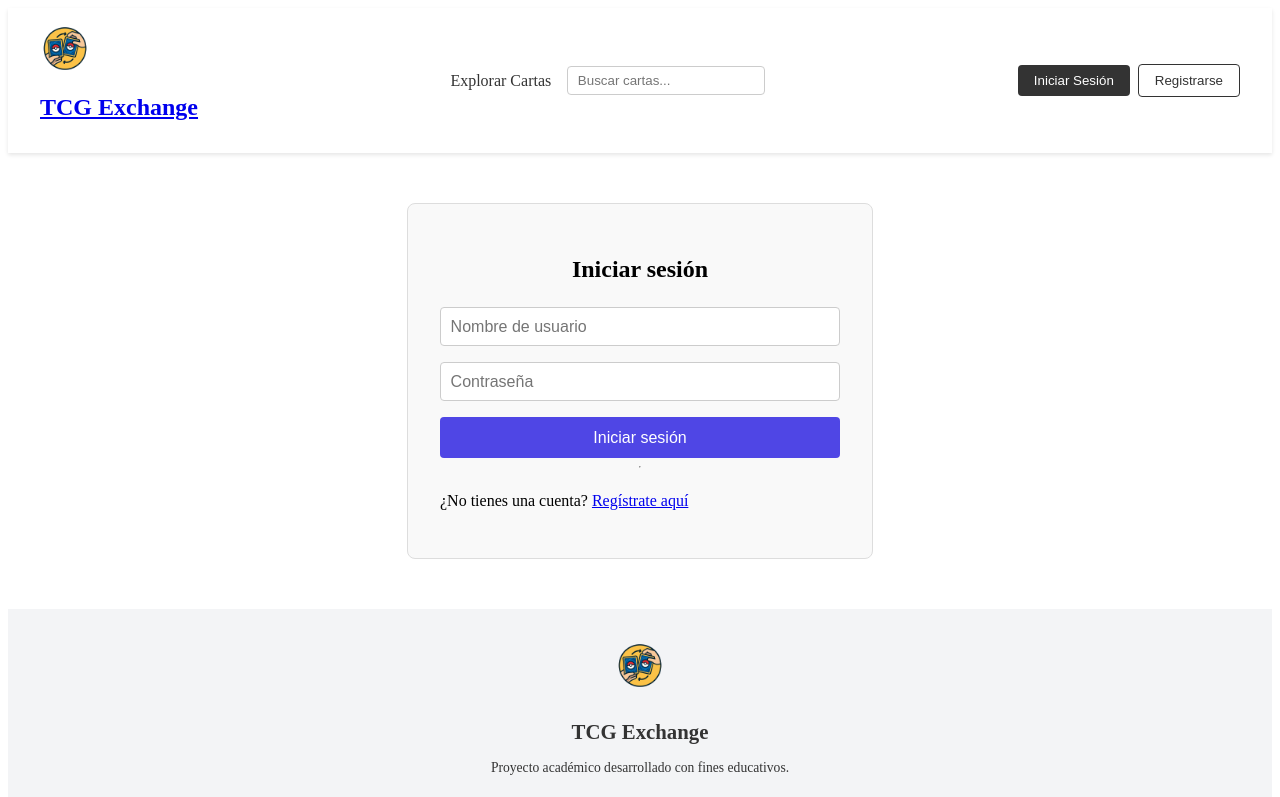
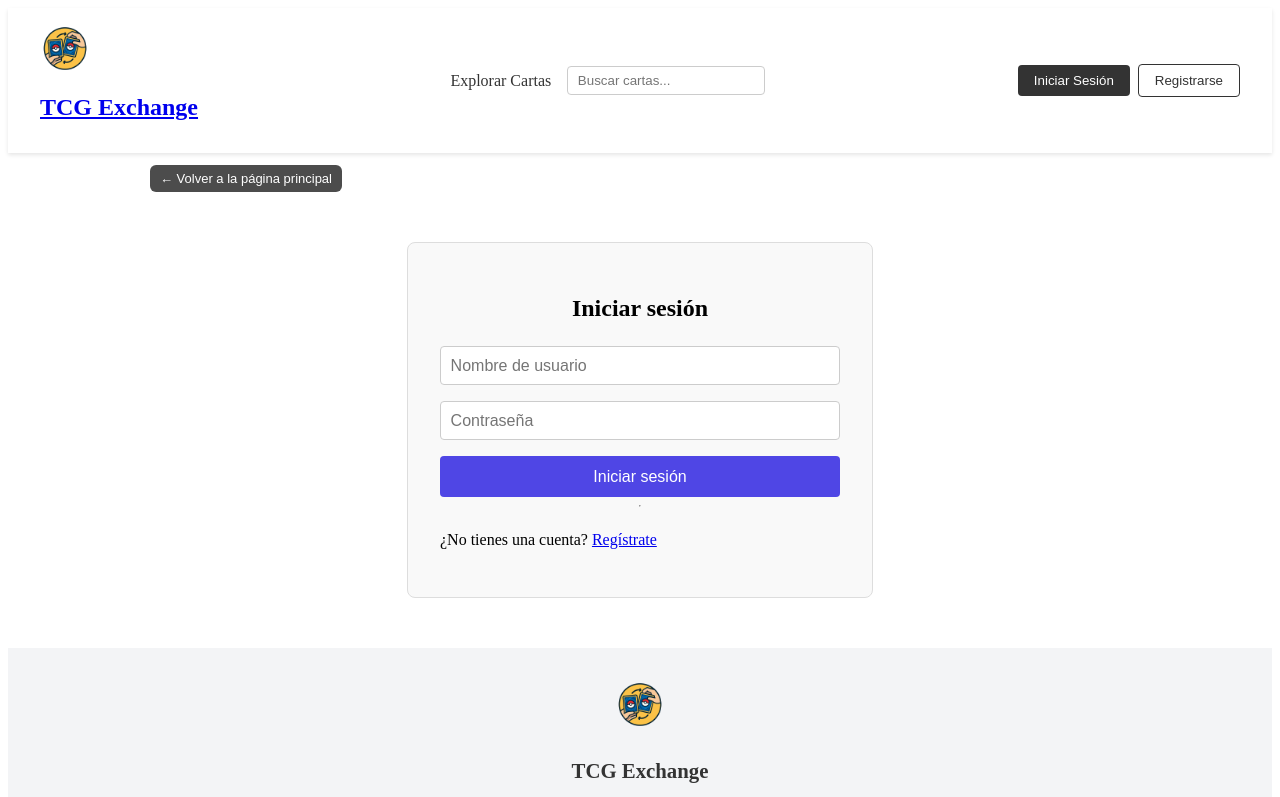
Before and after one commit to legolegolegolego/TCG_Exchange_Frontend, a React (Vite) app: page /login in a window 1280 px wide. Shown: the top 797 px of the page. Built offline with nearby package versions, Linux system fonts and the light colour scheme; no server answers.

Commit message:
backtab y algun retoque

```diff
--- a/src/App.jsx
+++ b/src/App.jsx
@@ -1,4 +1,4 @@
-import { BrowserRouter, Routes, Route } from "react-router-dom";
+import { BrowserRouter, Routes, Route, useLocation } from "react-router-dom";
 import Login from "./pages/Login/Login.jsx";
 import Register from "./pages/Register/Register.jsx";
 import Explorar from "./pages/Explorar/Explorar.jsx";
@@ -9,11 +9,23 @@ import Footer from "./components/Footer/Footer.jsx";
 import CardDetail from "./pages/CardDetail/CardDetail.jsx";
 import NotFound from "./pages/NotFound/NotFound.jsx";
 import UsuarioCartas from "./pages/UsuarioCartas/UsuarioCartas.jsx";
+import BackTab from "./components/BackTab/BackTab.jsx";
 
 function App() {
   return (
     <BrowserRouter>
+      <AppContent />
+    </BrowserRouter>
+  );
+}
+
+const AppContent = () => {
+  const location = useLocation();
+
+  return (
+    <>
       <Header />
+      {location.pathname !== "/" && <BackTab />}
 
       <Routes>
         <Route path="/login" element={<Login />} />
@@ -43,8 +55,8 @@ function App() {
         <Route path="/no-disponible" element={<NotFound />} />
       </Routes>
       <Footer />
-    </BrowserRouter>
+    </>
   );
-}
+};
 
 export default App;
--- /dev/null
+++ b/src/components/BackTab/BackTab.jsx
@@ -0,0 +1,30 @@
+import { useNavigate, useLocation } from "react-router-dom";
+import styles from "./BackTab.module.css";
+
+const BackTab = () => {
+  const navigate = useNavigate();
+  const location = useLocation();
+
+  const handleClick = (e) => {
+    e.preventDefault();
+    if (location.state && location.state.from) {
+      navigate(location.state.from);
+    } else {
+      navigate("/");
+    }
+  };
+
+  const label = location.state && location.state.fromLabel
+    ? `← Volver a ${location.state.fromLabel}`
+    : "← Volver a la página principal";
+
+  return (
+    <div className={styles.wrapper}>
+      <button className={styles.tab} onClick={handleClick} aria-label="Volver">
+        {label}
+      </button>
+    </div>
+  );
+};
+
+export default BackTab;
--- /dev/null
+++ b/src/components/BackTab/BackTab.module.css
@@ -0,0 +1,20 @@
+.wrapper {
+  max-width: 980px;
+  margin: 12px auto 0;
+  padding: 0 16px;
+}
+
+.tab {
+  display: inline-block;
+  background: rgba(0,0,0,0.7);
+  color: #fff;
+  border: none;
+  padding: 6px 10px;
+  border-radius: 6px;
+  font-size: 13px;
+  cursor: pointer;
+}
+
+.tab:hover {
+  background: rgba(0,0,0,0.85);
+}
--- a/src/pages/CardDetail/CardDetail.jsx
+++ b/src/pages/CardDetail/CardDetail.jsx
@@ -1,5 +1,5 @@
 import { useEffect, useState } from "react";
-import { useParams, Link } from "react-router-dom";
+import { useParams, Link, useLocation } from "react-router-dom";
 import styles from "./CardDetail.module.css";
 import { getCartaModeloById, getUsuariosConCartaModelo } from "../../services/cartasModelo";
 
@@ -32,6 +32,7 @@ const CardDetail = () => {
   if (!carta) return <div className={styles.container}>Carta no encontrada</div>;
 
   const { nombre, numero, rareza, tipoPokemon, tipoCarta, evolucion, imagenUrl } = carta;
+  const location = useLocation();
 
   return (
     <div className={styles.container}>
@@ -58,9 +59,14 @@ const CardDetail = () => {
             {usuarios.map((u) => (
               <li key={u.id} className={styles.userItem}>
                 <div className={styles.userName}>{u.username || u.nombre || u.email || `Usuario ${u.id}`}</div>
-                <Link to={`/usuario/${u.username || u.nombre || u.email || u.id}`}>
-                  <button className={styles.userButton}>Ver cartas</button>
-                </Link>
+                {(() => {
+                  const uname = u.username || u.nombre || u.email || u.id;
+                  return (
+                    <Link to={`/usuario/${uname}`} state={{ from: location.pathname, fromLabel: 'vista de carta modelo' }}>
+                      <button className={styles.userButton}>Ver cartas</button>
+                    </Link>
+                  );
+                })()}
               </li>
             ))}
           </ul>
--- a/src/pages/CardDetail/CardDetail.module.css
+++ b/src/pages/CardDetail/CardDetail.module.css
@@ -59,3 +59,16 @@
 .noUsers {
   color: #666;
 }
+.userButton {
+  margin-top: 8px;
+  padding: 6px 8px;
+  font-size: 13px;
+  border-radius: 6px;
+  border: 1px solid #ccc;
+  background: #f3f3f3;
+  cursor: pointer;
+}
+
+.userButton:hover {
+  background: #e9e9e9;
+}
--- a/src/pages/Login/Login.jsx
+++ b/src/pages/Login/Login.jsx
@@ -49,7 +49,7 @@ const Login = () => {
 
             <button type="submit" className={styles.button}>Iniciar sesión</button>
             <hr />
-            <p>¿No tienes una cuenta? <a href="/register">Regístrate aquí</a></p>
+            <p>¿No tienes una cuenta? <a href="/register">Regístrate</a></p>
 
             {success && <p className={styles.success}>{success}</p>}
             {error && <p className={styles.error}>{error}</p>}
--- a/src/pages/Register/Register.jsx
+++ b/src/pages/Register/Register.jsx
@@ -57,6 +57,9 @@ const Register = () => {
 
             <button type="submit" className={styles.button}>Registrarse</button>
 
+            <hr />
+            <p>¿Ya tienes una cuenta? <a href="/login">Inicia sesión</a></p>
+
             {error && <p className={styles.error}>{error}</p>}
             {success && <p className={styles.success}>{success}</p>}
         </form>
```
Lines whose indentation alone changed are shown as unchanged.
